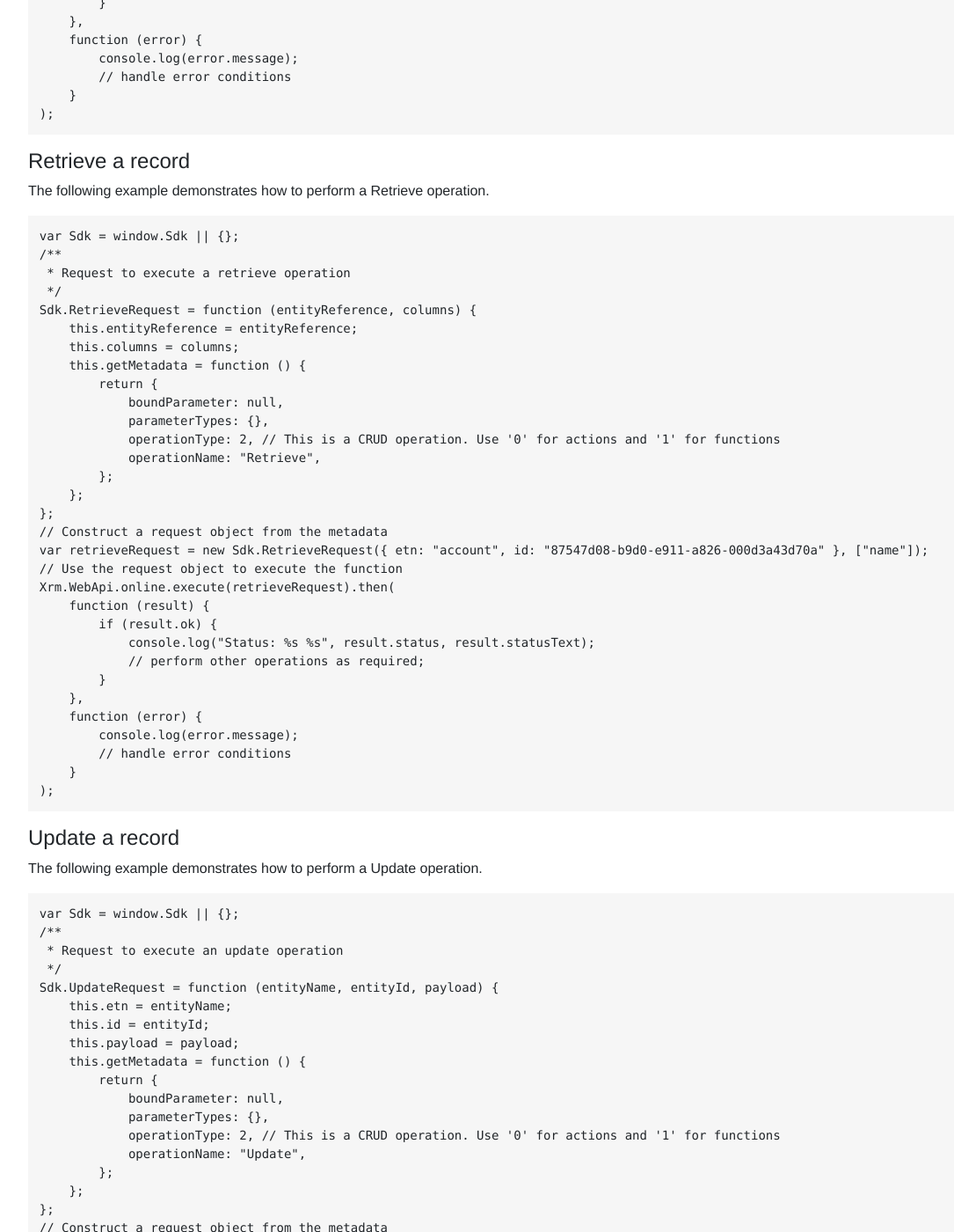
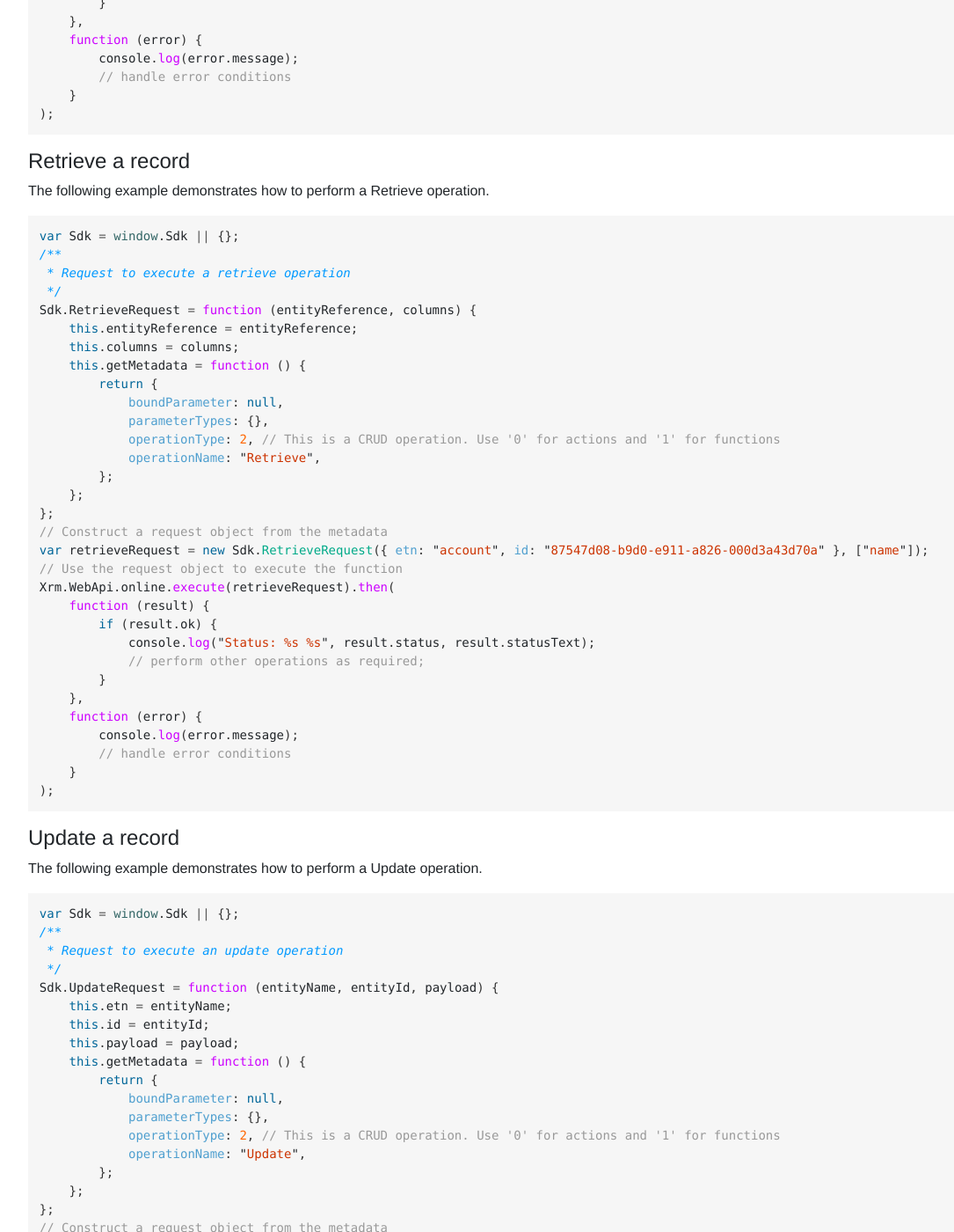
Before and after one commit to mehmetseckin/mehmetseckin.github.io, a Jekyll site: the page built from _posts/2019-09-18-crud-operations-using-xrm-webapi.md, in a window 1280 px wide and 1400 px high, scrolled down 970 px. Shown: the whole window at 88% size, without its empty margins (53-1138 px from the left). Built offline with Jekyll 4.4.1, drawn with Linux system fonts in a browser that asks for light colours; some of the changed text lies outside the part shown.

Commit message:
Use `js` for jekyll syntax highlighter

````diff
--- a/_posts/2019-09-18-crud-operations-using-xrm-webapi.md
+++ b/_posts/2019-09-18-crud-operations-using-xrm-webapi.md
@@ -18,7 +18,7 @@
 
 The following example demonstrates how to perform a Create operation.
 
-```JavaScript
+```js
 var Sdk = window.Sdk || {};
 /**
  * Request to execute a create operation
@@ -58,7 +58,7 @@
 
 The following example demonstrates how to perform a Retrieve operation.
 
-```JavaScript
+```js
 var Sdk = window.Sdk || {};
 /**
  * Request to execute a retrieve operation
@@ -96,7 +96,7 @@
 
 The following example demonstrates how to perform a Update operation.
 
-```JavaScript
+```js
 var Sdk = window.Sdk || {};
 /**
  * Request to execute an update operation
@@ -137,7 +137,7 @@
 
 The following example demonstrates how to perform a Delete operation.
 
-```JavaScript
+```js
 var Sdk = window.Sdk || {};
 /**
  * Request to execute a delete operation
````
